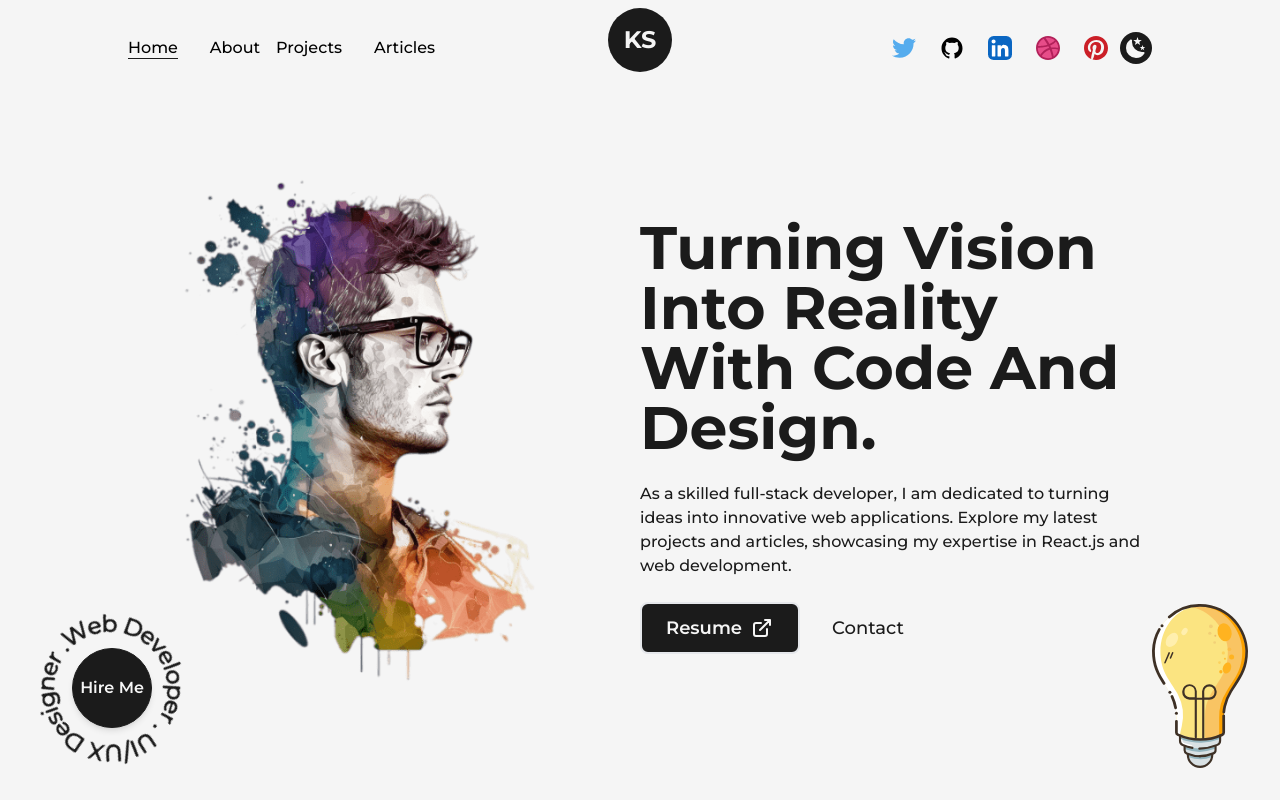
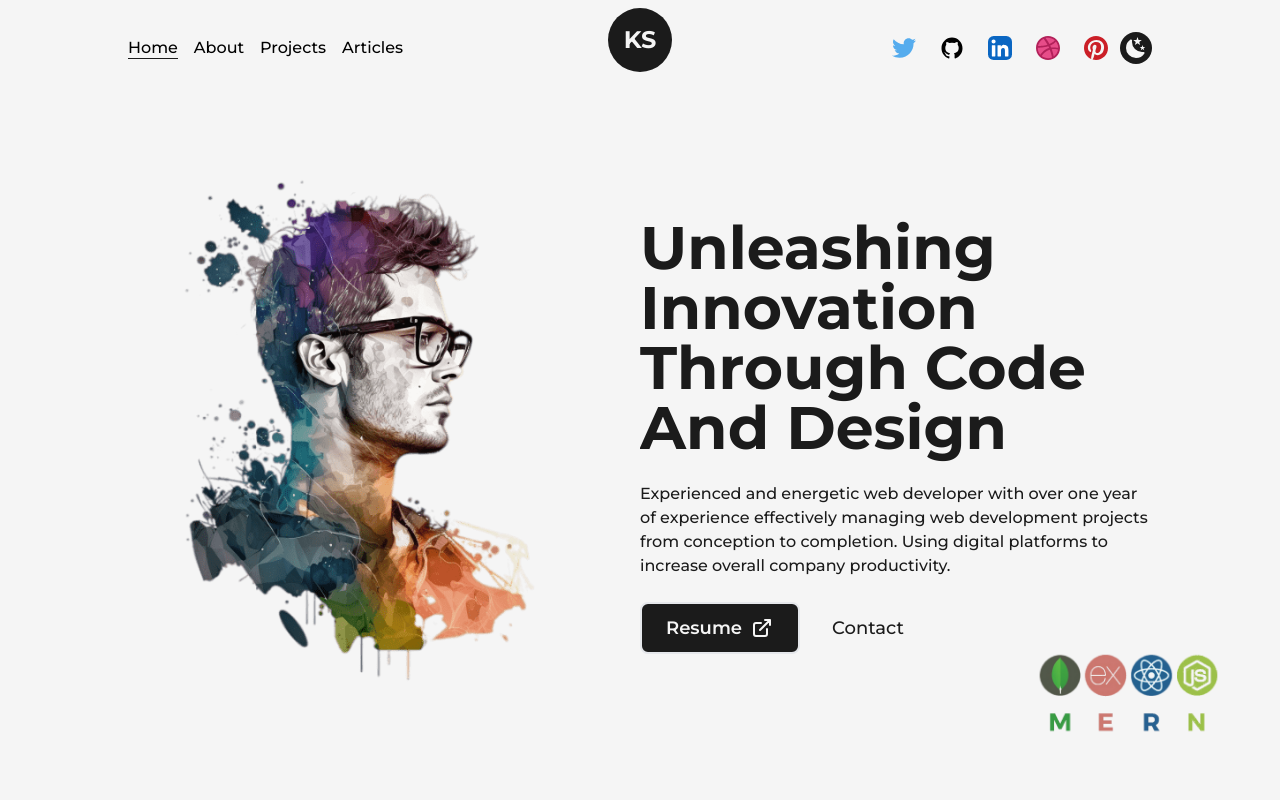
Before and after one commit to kamrulsaad/portfolio, a Next.js app: page / in a window 1280 px wide. Shown: the top 800 px of the page. Built offline with nearby package versions, Linux system fonts and the light colour scheme.

Commit message:
Added some changed

```diff
--- a/src/components/AnimatedText.js
+++ b/src/components/AnimatedText.js
@@ -8,7 +8,7 @@ const quote = {
     animate: {
         opacity: 1,
         transition: {
-            delay: 0.5,
+            delay: 5,
             staggerChildren: 0.08,
         }
     }
--- a/src/components/Footer.js
+++ b/src/components/Footer.js
@@ -6,7 +6,7 @@ const Footer = () => {
     return (
         <footer className='w-full border-t-2 border-solid border-dark font-medium text-lg dark:text-light dark:border-light sm:text-base'>
             <Layout className='py-8 flex lg:flex-col lg:py-6 items-center justify-between  '>
-                <span>{new Date().getFullYear()} &copy; All Rights Reserved.</span>
+                <span>{new Date().getFullYear()} &copy; Kamrul Saad</span>
                 <div className='flex items-center lg:my-2'>
                     Built with <span className='
                 text-primary text-2xl px-1 dark:text-primaryDark
--- a/src/components/HireMe.js
+++ /dev/null
@@ -1,23 +0,0 @@
-import React from 'react'
-import { CircularText } from './Icons'
-import Link from 'next/link'
-
-const HireMe = () => {
-    return (
-        <div className='fixed left-4 bottom-4 md:right-8 md:left-auto md:top-0 md:bottom-auto flex justify-center items-center overflow-hidden md:absolute sm:right-0'>
-            <div
-                className='w-48 md:w-24 h-auto flex items-center justify-center relative'
-            >
-                <CircularText className={"fill-dark dark:fill-light animate-spin-slow"} />
-                <Link className='flex items-center justify-center absolute left-1/2 top-1/2 -translate-x-1/2 -translate-y-1/2 bg-dark text-light shadow-md border border-solid border-dark w-20 h-20 rounded-full
-                font-semibold hover:bg-light dark:text-dark dark:bg-light hover:dark:bg-dark hover:dark:text-light hover:dark:border-light hover:text-dark
-                md:w-12 md:h-12 md:text-[10px]
-                ' href='mailto:skamrul2680@gmail.com'>
-                    Hire Me
-                </Link>
-            </div>
-        </div>
-    )
-}
-
-export default HireMe
--- a/src/components/Navbar.js
+++ b/src/components/Navbar.js
@@ -60,11 +60,11 @@ const Navbar = () => {
             </button>
 
             <div className='w-full flex justify-between items-center lg:hidden'>
-                <nav>
-                    <CustomLink className='mr-4' href="/" title={"Home"} />
-                    <CustomLink className='mx-4' href="/about" title={"About"} />
-                    <CustomLink className='mr-4' title={"Projects"} href="/projects" />
-                    <CustomLink href="/articles" title={"Articles"} className='ml-4' />
+                <nav className='space-x-4'>
+                    <CustomLink href="/" title={"Home"} />
+                    <CustomLink href="/about" title={"About"} />
+                    <CustomLink title={"Projects"} href="/projects" />
+                    <CustomLink href="/articles" title={"Articles"} />
                 </nav>
 
                 <nav className='flex items-center justify-center flex-wrap'>
--- a/src/pages/index.js
+++ b/src/pages/index.js
@@ -5,8 +5,7 @@ import profilePic from '../../public/images/profile/developer-pic-1.png'
 import AnimatedText from '@/components/AnimatedText'
 import Link from 'next/link'
 import { LinkArrow } from '@/components/Icons'
-import HireMe from '@/components/HireMe'
-import LightBulb from '../../public/images/svgs/miscellaneous_icons_1.svg'
+import LightBulb from '../../public/images/profile/mern.png'
 import TransitionEffect from '@/components/TransitionEffect'
 
 export default function Home() {
@@ -17,7 +16,7 @@ export default function Home() {
         <meta name="description" content="Generated by create next app" />
 
       </Head>
-      <TransitionEffect/>
+      <TransitionEffect />
       <main className='text-dark flex items-center w-full min-h-screen dark:text-light'>
         <Layout className='pt-0 md:pt-16 sm:pt-8'>
           <div className='flex lg:flex-col items-center justify-between w-full'>
@@ -30,9 +29,10 @@ export default function Home() {
             <div className='w-1/2 flex flex-col items-center self-center lg:w-full lg:text-center'>
               <AnimatedText className='!text-6xl !text-left
               xl:!text-5xl lg:!text-center lg:!text-6xl md:!text-5xl sm:!text-3xl
-              ' text="Turning Vision Into Reality With Code And Design."></AnimatedText>
-              <p className='my-4 text-base font-medium md:text-sm sm:text-xs'>As a skilled full-stack developer, I am dedicated to turning ideas into innovative web applications.
-                Explore my latest projects and articles, showcasing my expertise in React.js and web development.</p>
+              ' text="Unleashing Innovation Through Code and Design"></AnimatedText>
+              <p className='my-4 text-base font-medium md:text-sm sm:text-xs'>Experienced and energetic web developer with over one year of experience
+                effectively managing web development projects from conception to completion.
+                Using digital platforms to increase overall company productivity.</p>
               <div className='flex items-center self-start mt-2 lg:self-center'>
                 <Link href='/dummy.pdf'
                   target='_blank'
@@ -49,8 +49,7 @@ export default function Home() {
             </div>
           </div>
         </Layout>
-        <HireMe />
-        <div className='absolute right-8 bottom-8 inline-block w-24 md:hidden'>
+        <div className='absolute right-8 bottom-8 inline-block w-60 md:hidden'>
           <Image src={LightBulb} alt='Kamrul Saad' className="w-full h-auto" />
         </div>
       </main>
```
Also changed, not shown: public/images/profile/mern.png (added), public/images/svgs/Full Stack Developer  Programmer.svg (added).
